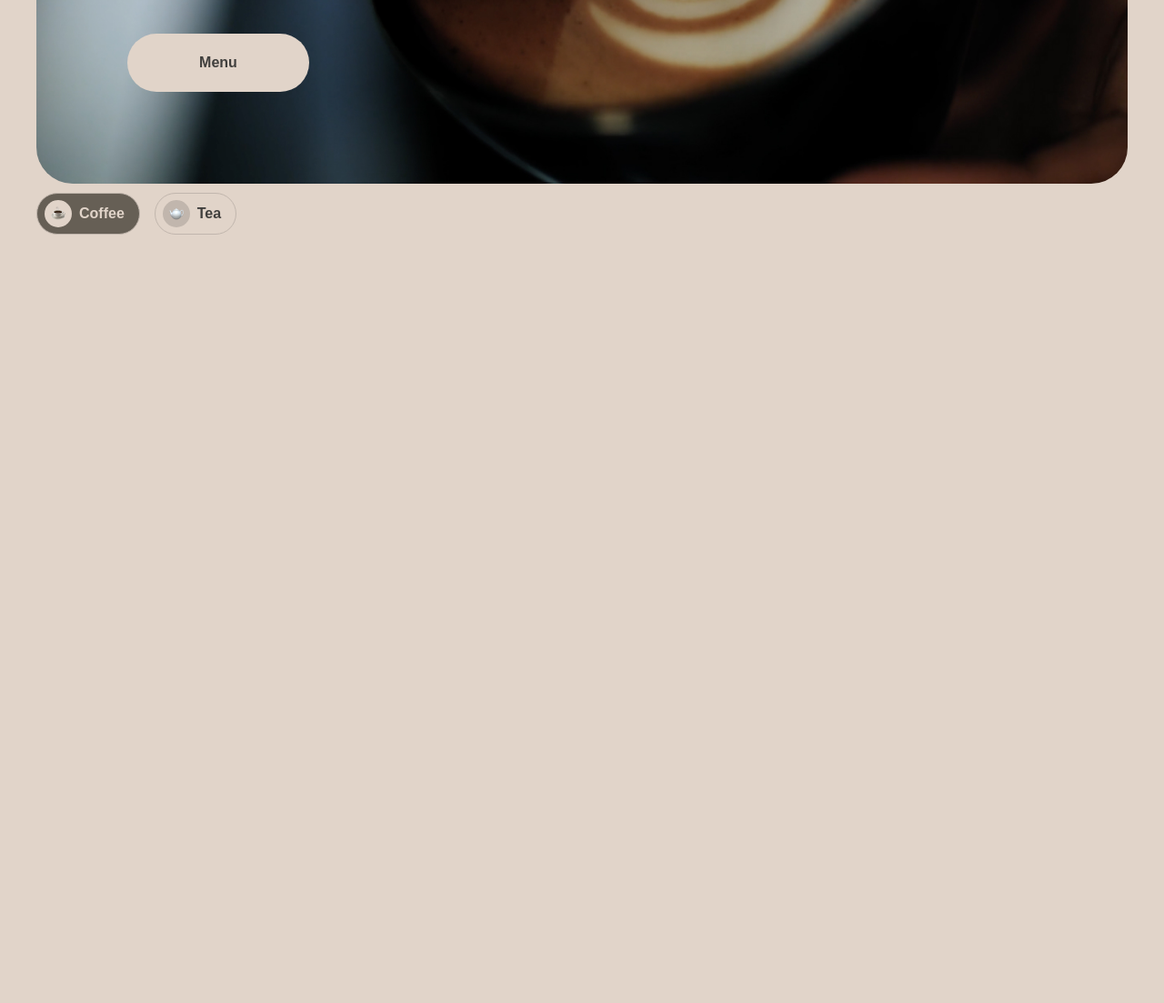
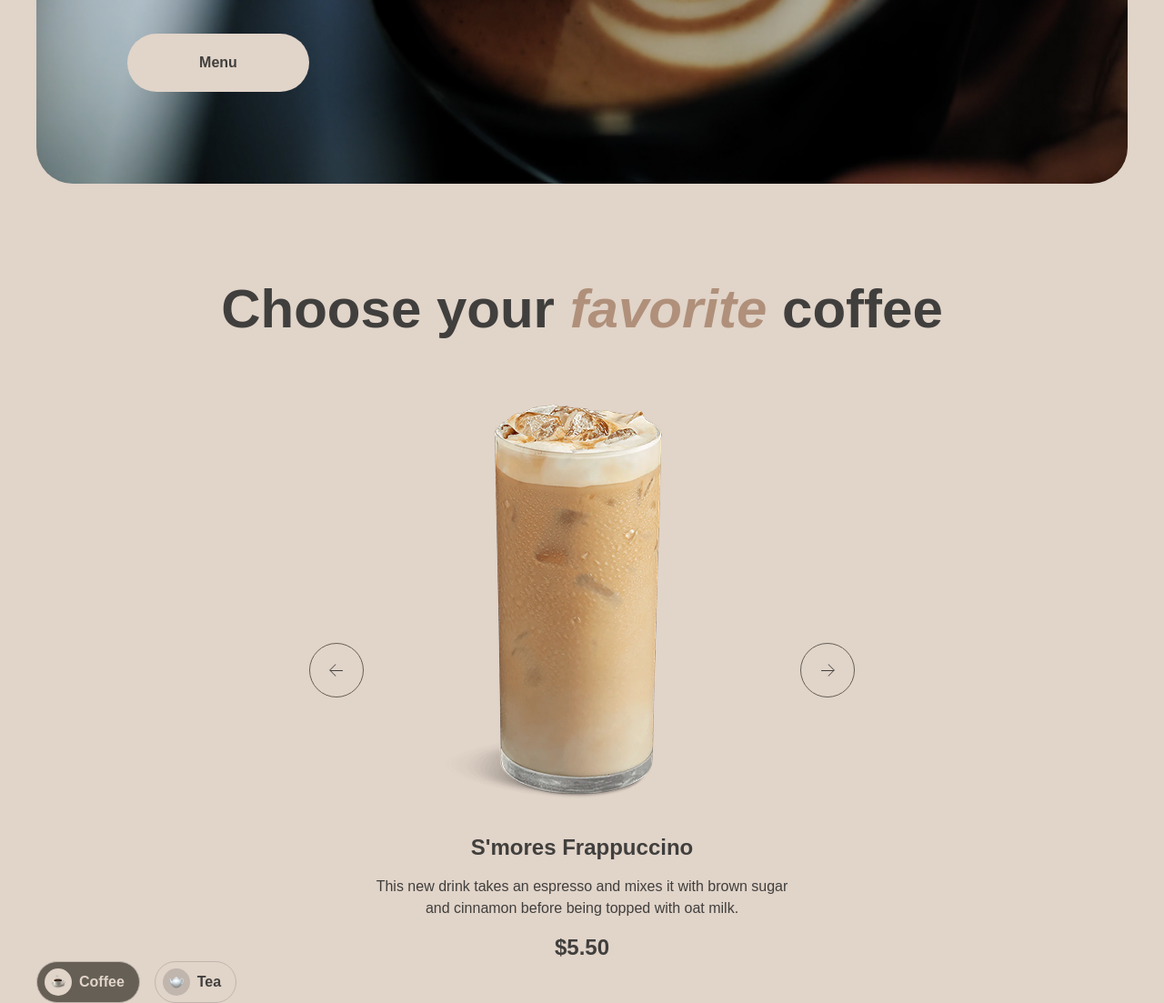
Before and after one commit to skif-cezar/rsschool-landing-page, a website built with Vite: page landing-page/src/index.html in a window 1280 px wide. Shown: the part 542-1645 px from the top of the page at 91% size. Before the commit the page ends 800 px from the top, so only its background shows below. Built offline with nearby package versions, Linux system fonts and the light colour scheme.

Commit message:
feat: add section slider

```diff
--- /dev/null
+++ b/landing-page/src/components/button-slider/_button-slider.scss
@@ -0,0 +1,80 @@
+.slider_button {
+    position: relative;
+    display: inline-flex;
+    align-items: center;
+    justify-content: center;
+    width: 60px;
+    height: 60px;
+    padding: 0;
+    background-color: transparent;
+    border: 1px solid var(--color-bg-container);
+    border-radius: 50%;
+    cursor: pointer;
+
+    --arrow-color: var(--color-dark-bg-container);
+
+    transition: background-color 0.3s ease, border-color 0.3s ease;
+
+    &::before,
+    &::after {
+        content: '';
+        position: absolute;
+        box-sizing: border-box;
+    }
+
+    &::before {
+        width: 14px;
+        height: 1px;
+        background-color: var(--arrow-color);
+        border-radius: 1px;
+        transition: background-color 0.3s ease;
+    }
+
+    &::after {
+        width: 10px;
+        height: 10px;
+        border-top: 1px solid var(--arrow-color);
+        border-right: 1px solid var(--arrow-color);
+        border-top-right-radius: 1px;
+        transition: border-color 0.3s ease;
+    }
+
+    &::before {
+        left: 22px;
+    }
+
+    &::after {
+        transform: rotate(45deg);
+        right: 23px;
+    }
+
+    &--prev {
+        &::before {
+            left: auto;
+            right: 22px;
+        }
+
+        &::after {
+            transform: rotate(-135deg);
+            right: auto;
+            left: 23px;
+        }
+    }
+
+    &:hover {
+        background-color: var(--color-bg-container);
+        border-color: var(--color-bg-container);
+        --arrow-color: var(--color-bg-page);
+    }
+
+    &:active {
+        transform: scale(0.95);
+    }
+
+    &:disabled {
+        opacity: 0.4;
+        cursor: not-allowed;
+        --arrow-color: #C1B6AD;
+        border-color: #C1B6AD;
+    }
+}
--- a/landing-page/src/index.html
+++ b/landing-page/src/index.html
@@ -107,6 +107,31 @@
 
         </div>
       </section>
+      <section class="favorite">
+        <h2 class="favorite__title">Choose your <span>favorite</span> coffee</h2>
+        <article class="favorite__container">
+          <div class="slider">
+            <div class="slider_button slider_button--prev"></div>
+            <article class="slider__slide">
+              <div class="slide__image">
+                <img src="/assets/images/content/coffee-slider-1.png" alt="A cup of cappuccino" width="480" height="480"
+                  loading="lazy">
+              </div>
+              <div class="slide__content">
+                <h3 class="slide__title">S'mores Frappuccino</h3>
+
+                <p class="slide__description">
+                  This new drink takes an espresso and mixes it with brown sugar and cinnamon before being topped with
+                  oat milk.
+                </p>
+
+                <p class="slide__price">$5.50</p>
+              </div>
+            </article>
+            <div class="slider_button slider_button--next"></div>
+          </div>
+        </article>
+      </section>
     </main>
 
     <nav class="tabs" aria-label="Основная навигация">
--- /dev/null
+++ b/landing-page/src/scss/layout/_favorite.scss
@@ -0,0 +1,67 @@
+.favorite {
+    &__title {
+        margin-top: 100px;
+        text-align: center;
+        font-weight: var(--font-weight-semibold);
+        font-size: 3.75rem;
+        line-height: var(--line-height-snug);
+        color: var(--color-text-primary);
+
+        &>span {
+            font-style: italic;
+            color: var(--color-text-accent);
+        }
+    }
+
+    &__container {
+        margin-top: 40px;
+    }
+}
+
+.slider {
+    display: flex;
+    align-items: center;
+    justify-content: center;
+
+    &__slide {
+        display: flex;
+        flex-direction: column;
+        align-items: center;
+        justify-content: center;
+    }
+}
+
+.slide {
+    &__content {
+        max-width: 480px;
+        display: flex;
+        flex-direction: column;
+        align-items: center;
+        justify-content: center;
+        margin-top: 20px;
+    }
+
+    &__title {
+        font-size: var(--font-size-2xl);
+        color: var(--color-text-primary);
+        line-height: var(--line-height-snug);
+    }
+
+    &__description {
+        margin-top: 16px;
+        text-align: center;
+        font-size: var(--font-size-base);
+        font-weight: var(--font-weight-regular);
+        color: var(--color-text-primary);
+        line-height: var(--line-height-base);
+    }
+
+    &__price {
+        margin-top: 16px;
+        text-align: center;
+        font-size: var(--font-size-2xl);
+        font-weight: var(--font-weight-semibold);
+        color: var(--color-text-primary);
+        line-height: var(--line-height-snug);
+    }
+}
--- a/landing-page/src/scss/main.scss
+++ b/landing-page/src/scss/main.scss
@@ -11,11 +11,13 @@
 @use "../components/theme-switch/theme-switch";
 @use "../components/tab-item/tab-item";
 @use "../components/link-button/link-button";
+@use "../components/button-slider/button-slider";
 
 // 4. Layout
 @use 'layout/layout';
 @use 'layout/header';
 @use 'layout/hero';
+@use 'layout/favorite';
 @use 'layout/footer';
 
 body {
```
Also changed, not shown: landing-page/src/assets/images/content/coffee-slider-1.png (added).
